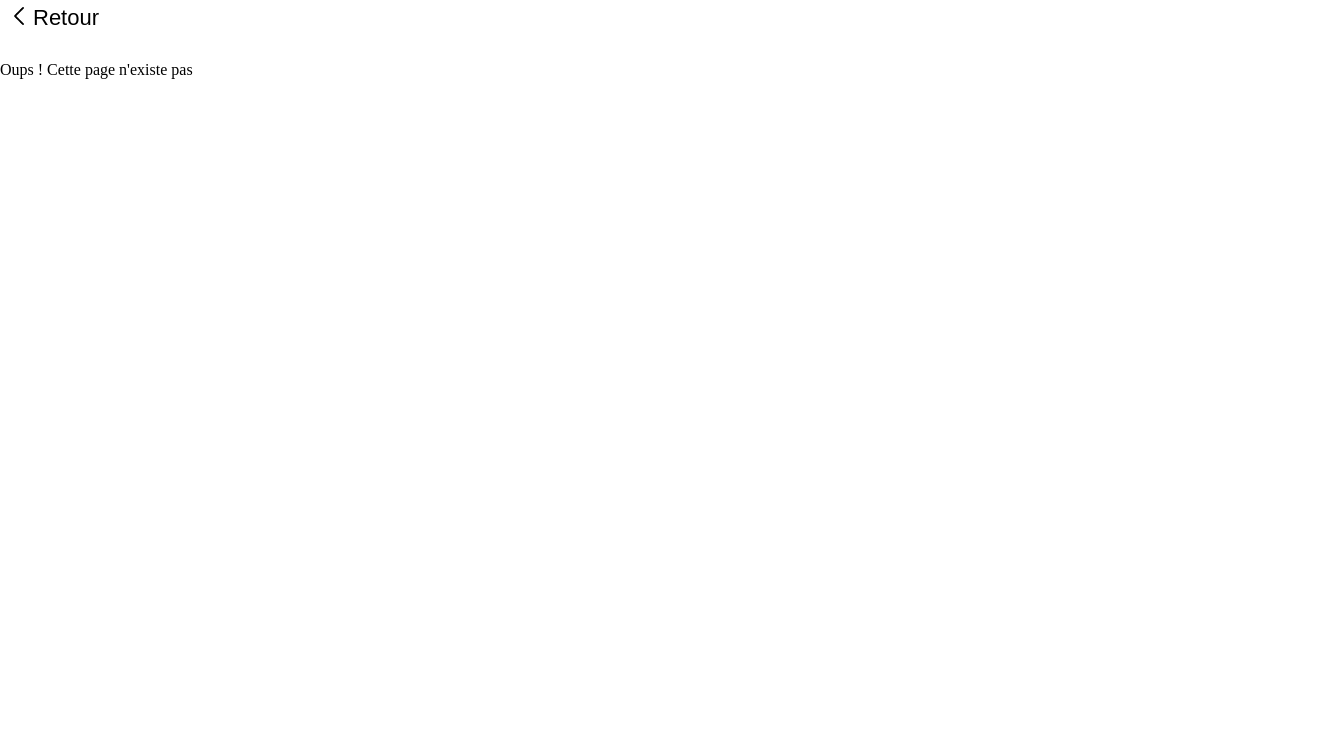
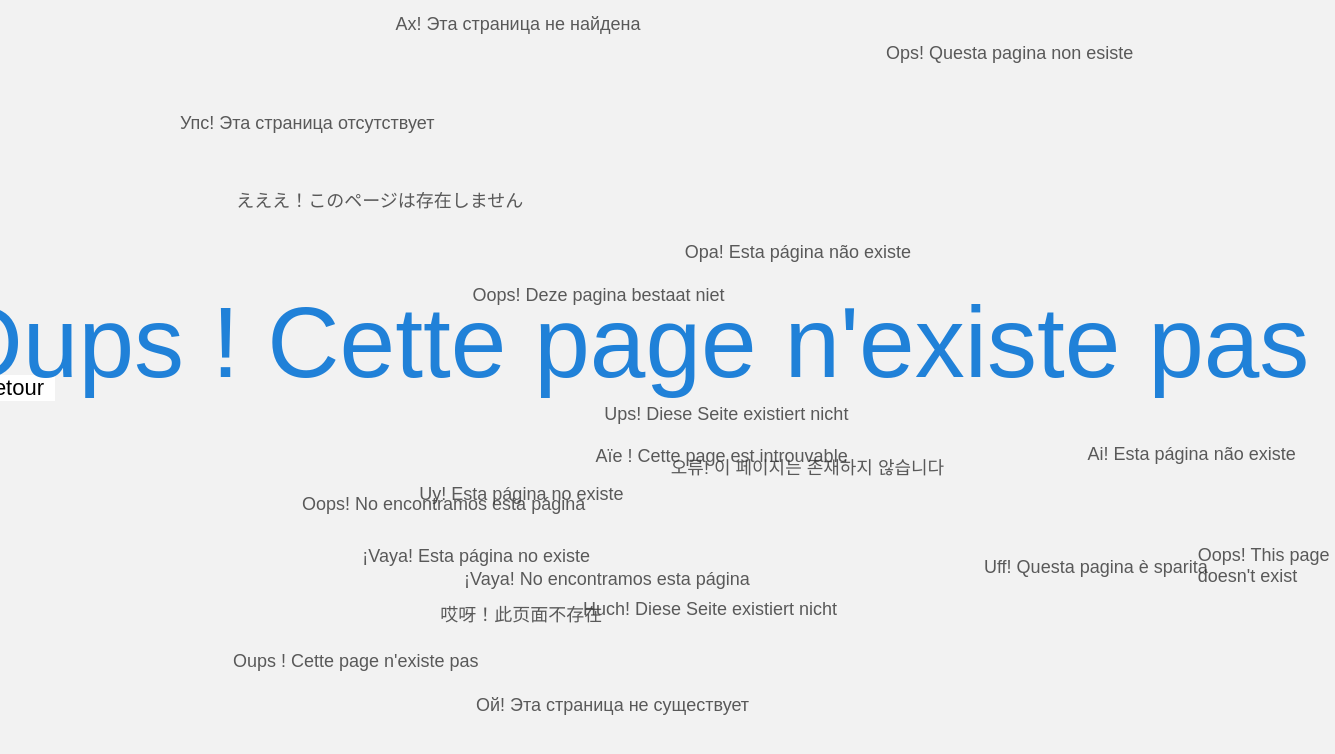
Before and after one commit to sachaa38/pf, a React (Create React App) app: page / in a window 1280 px wide. Shown: the top 754 px of the page, 1335 px wide, since content can reach past the window. Built offline with nearby package versions, Linux system fonts and the light colour scheme.

Commit message:
page erreur

```diff
--- a/src/App.js
+++ b/src/App.js
@@ -16,7 +16,7 @@ function App() {
       <ScrollToTop />
       <Routes>
         <Route path="*" element={<Error />} />
-        <Route path="/Accueil" element={<Home />} />
+        <Route path="/pf" element={<Home />} />
         <Route path="/Projet/:idProjet" element={<PresentationProjet />} />
       </Routes>
     </Router>
--- a/src/pages/error/index.jsx
+++ b/src/pages/error/index.jsx
@@ -2,14 +2,41 @@ import Return from "../../components/return"
 import "./style.css"
 
 function Error() {
+    const messages = [
+        "Oups ! Cette page n'existe pas", // Français
+        "Oops! This page doesn't exist", // Anglais
+        "¡Vaya! Esta página no existe", // Espagnol
+        "Ups! Diese Seite existiert nicht", // Allemand
+        "Ops! Questa pagina non esiste", // Italien
+        "Oops! Deze pagina bestaat niet", // Néerlandais
+        "Ой! Эта страница не существует", // Russe
+        "Opa! Esta página não existe", // Portugais
+        "오류! 이 페이지는 존재하지 않습니다", // Coréen
+        "哎呀！此页面不存在", // Chinois
+        "えええ！このページは存在しません", // Japonais
+        "Huch! Diese Seite existiert nicht", // Allemand (autre variation)
+        "Ai! Esta página não existe", // Portugais (variation)
+        "Упс! Эта страница отсутствует", // Russe (variation)
+        "Uff! Questa pagina è sparita", // Italien (variation)
+        "Ах! Эта страница не найдена", // Russe (autre variation)
+        "¡Vaya! No encontramos esta página", // Espagnol (variation)
+        "Uy! Esta página no existe", // Espagnol (autre variation)
+        "Aïe ! Cette page est introuvable", // Français (variation)
+        "Oops! No encontramos esta página" // Anglais (variation)
+    ];
 
     return(
-        <div>
+        <div className="error-contener">
             <Return />
-            <div>Oups ! Cette page n'existe pas</div>
-
-
-            </div>
+            <div className="msg-fr">Oups ! Cette page n'existe pas !</div>
+            <div className="error-page">
+            {messages.map((message, index) => (
+                <div className="error-message" key={index} style={{ top: `${Math.random() * 90}%`, left: `${Math.random() * 90}%` }}>
+                    {message}
+                </div>
+            ))}
+        </div>
+        </div>
     )
 }
 
--- a/src/pages/error/style.css
+++ b/src/pages/error/style.css
@@ -0,0 +1,45 @@
+body, html {
+    margin: 0;
+    padding: 0;
+    height: 100%;
+    display: flex;
+    justify-content: center;
+    align-items: center;
+    background-color: #f2f2f2;
+}
+
+.error-page {
+    position: relative;
+    width: 100vw;
+    height: 100vh;
+    overflow: hidden;
+}
+
+.error-message {
+    position: absolute;
+    font-size: 18px;
+    font-family: Arial, sans-serif;
+    color: #333;
+    opacity: 0.8;
+    transition: transform 0.5s ease;
+}
+
+.error-message:hover {
+    transform: scale(1.2) rotate(5deg);
+    opacity: 1;
+    color: #2081d8;
+}
+
+.error-contener {
+    position: relative;
+    display: flex;
+    justify-content: center;
+    align-items: center;
+}
+
+.msg-fr {
+    position: absolute;
+    font-size: 100px;
+    font-family: Arial, Helvetica, sans-serif;
+    color: #2081d8;
+}
```
